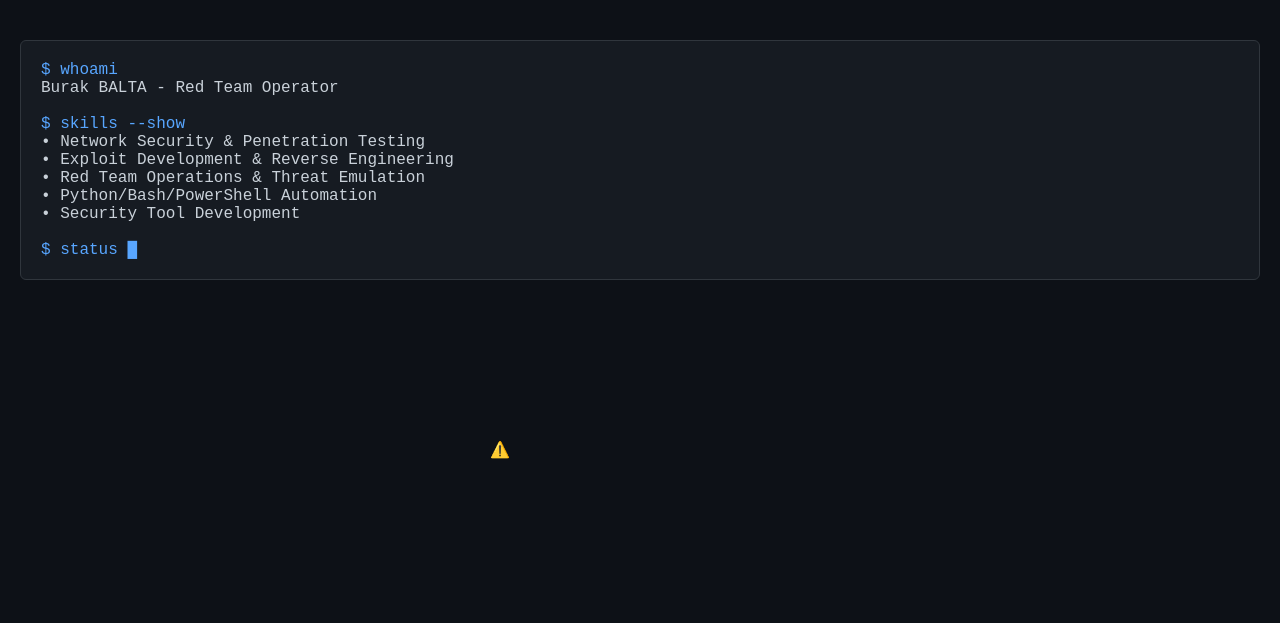
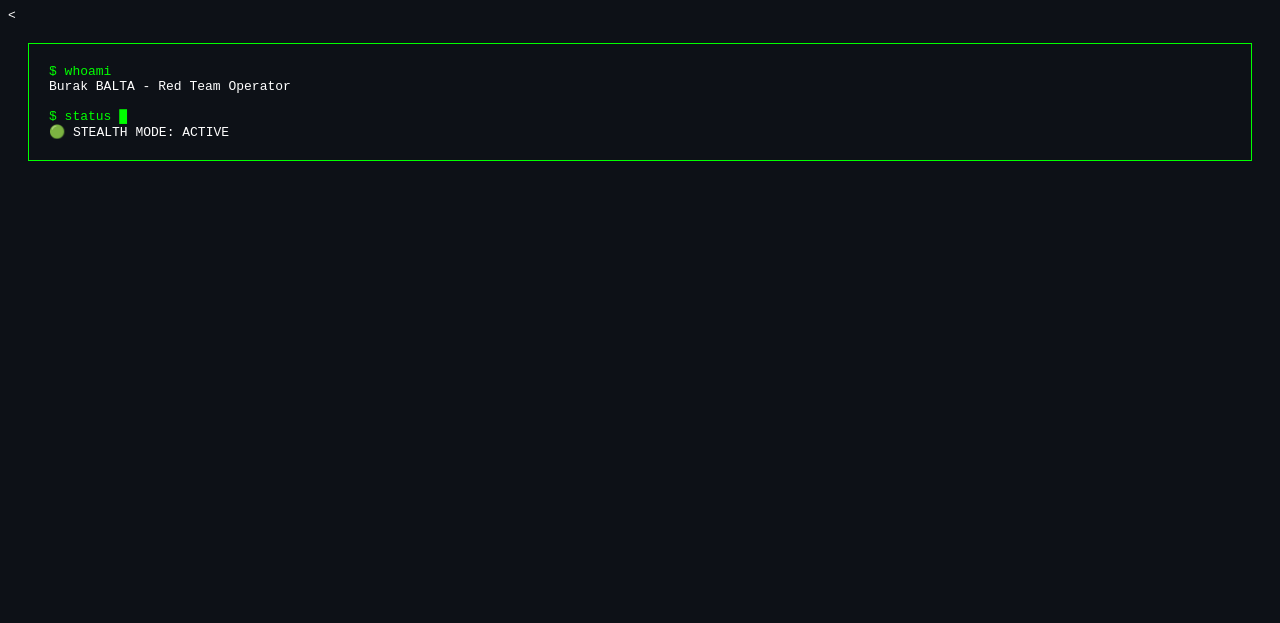
Before and after one commit to burakcanbalta/burakcanbalta, a plain HTML site: page docs/index.html in a window 1280 px wide. Drawn offline with nearby package versions, Linux system fonts and the light colour scheme; no server answers.

Commit message:
Update index.html

```diff
--- a/docs/index.html
+++ b/docs/index.html
@@ -1,27 +1,11 @@
-<!DOCTYPE html>
-<html lang="en">
+<<!DOCTYPE html>
+<html>
 <head>
-    <meta charset="UTF-8">
-    <meta name="viewport" content="width=device-width, initial-scale=1.0">
-    <title>Burak BALTA - Red Team Operator</title>
-    <script src="https://unpkg.com/@lottiefiles/lottie-player@latest/dist/lottie-player.js"></script>
+    <title>Burak BALTA - Red Team</title>
     <style>
-        body {
-            background: #0d1117;
-            color: #c9d1d9;
-            font-family: 'Courier New', monospace;
-            margin: 0;
-            padding: 20px;
-        }
-        .terminal {
-            border: 1px solid #30363d;
-            border-radius: 6px;
-            padding: 20px;
-            margin: 20px 0;
-            background: #161b22;
-        }
-        .command { color: #58a6ff; }
-        .output { color: #c9d1d9; }
+        body { background: #0d1117; color: white; font-family: monospace; }
+        .terminal { border: 1px solid #00ff00; padding: 20px; margin: 20px; }
+        .command { color: #00ff00; }
         .cursor { animation: blink 1s infinite; }
         @keyframes blink { 50% { opacity: 0; } }
     </style>
@@ -29,26 +13,10 @@
 <body>
     <div class="terminal">
         <div class="command">$ whoami</div>
-        <div class="output">Burak BALTA - Red Team Operator</div>
-        <br>
-        <div class="command">$ skills --show</div>
-        <div class="output">
-            • Network Security & Penetration Testing<br>
-            • Exploit Development & Reverse Engineering<br>
-            • Red Team Operations & Threat Emulation<br>
-            • Python/Bash/PowerShell Automation<br>
-            • Security Tool Development
-        </div>
+        <div>Burak BALTA - Red Team Operator</div>
         <br>
         <div class="command">$ status <span class="cursor">█</span></div>
+        <div>🟢 STEALTH MODE: ACTIVE</div>
     </div>
-
-    <lottie-player
-        src="https://assets1.lottiefiles.com/packages/lf20_gn0tojcq.json"
-        background="transparent"
-        speed="1"
-        style="width: 300px; height: 300px; margin: 0 auto; display: block;"
-        loop autoplay>
-    </lottie-player>
 </body>
 </html>
```
